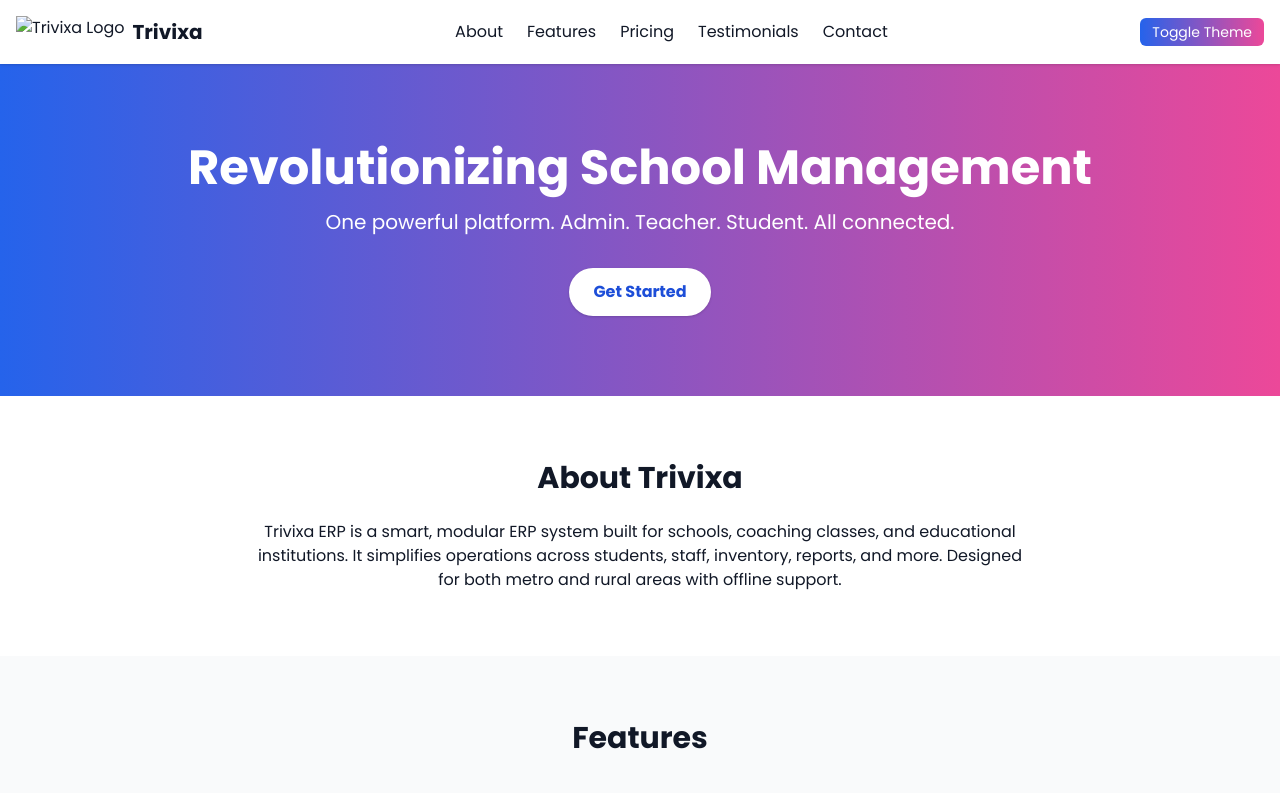
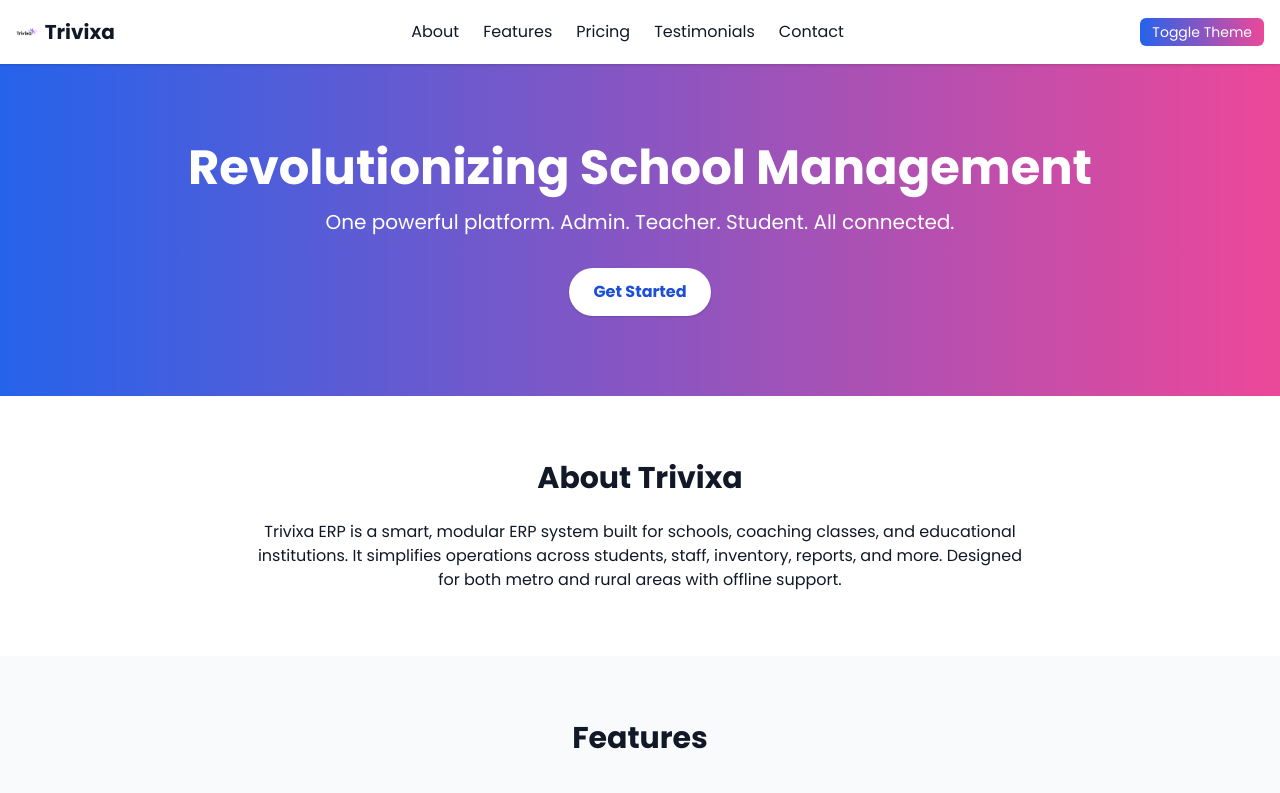
Before and after one commit to sharale1103/TRIVIXA, a plain HTML site: page index.html in a window 1280 px wide. Shown: the top 793 px of the page. Drawn offline with nearby package versions, Linux system fonts and the light colour scheme.

Commit message:
Update index.html

```diff
--- a/index.html
+++ b/index.html
@@ -26,7 +26,7 @@
 <nav class="bg-white dark:bg-gray-900 shadow sticky top-0 z-50">
   <div class="max-w-7xl mx-auto px-4 py-4 flex justify-between items-center">
     <div class="flex items-center gap-2">
-      <img src="img.jpg" alt="Trivixa Logo" class="h-8">
+      <img src="untitled.png" alt="Trivixa Logo" class="h-8">
       <h1 class="text-xl font-bold">Trivixa</h1>
     </div>
     <div class="space-x-6 hidden md:flex">
```
